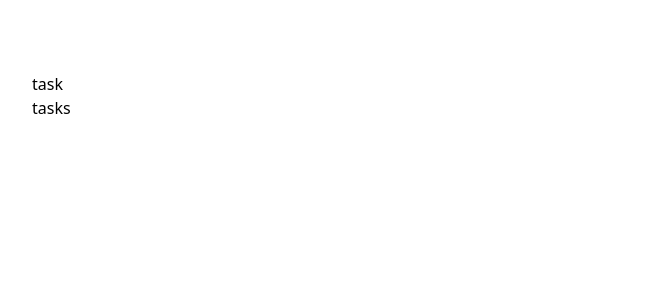
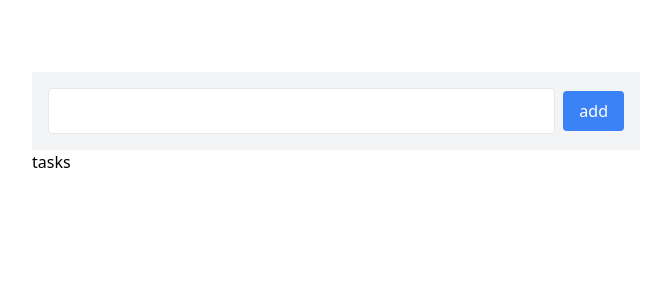
Before and after one commit to medmahmoudhdaya/todo, a React (Vite) app: page / in a window 1280 px wide. Shown: the top 300 px of the page, without its empty margins (304-959 px from the left). Built offline with nearby package versions, Linux system fonts and the light colour scheme.

Commit message:
finishing the AddTask component

```diff
--- a/src/Components/AddTask.tsx
+++ b/src/Components/AddTask.tsx
@@ -1,5 +1,8 @@
 export default function AddTask(){
     return (
-        <p>task</p>
+        <div className="w-full p-4 bg-gray-100 flex justify-center items-center gap-2">
+            <input type="text" className="p-2 border outline-none rounded text-blue-500 font-bold text-lg flex-1" />
+            <button className="px-4 py-2 bg-blue-500 text-white rounded">add</button>
+        </div>
     )
 }
```
